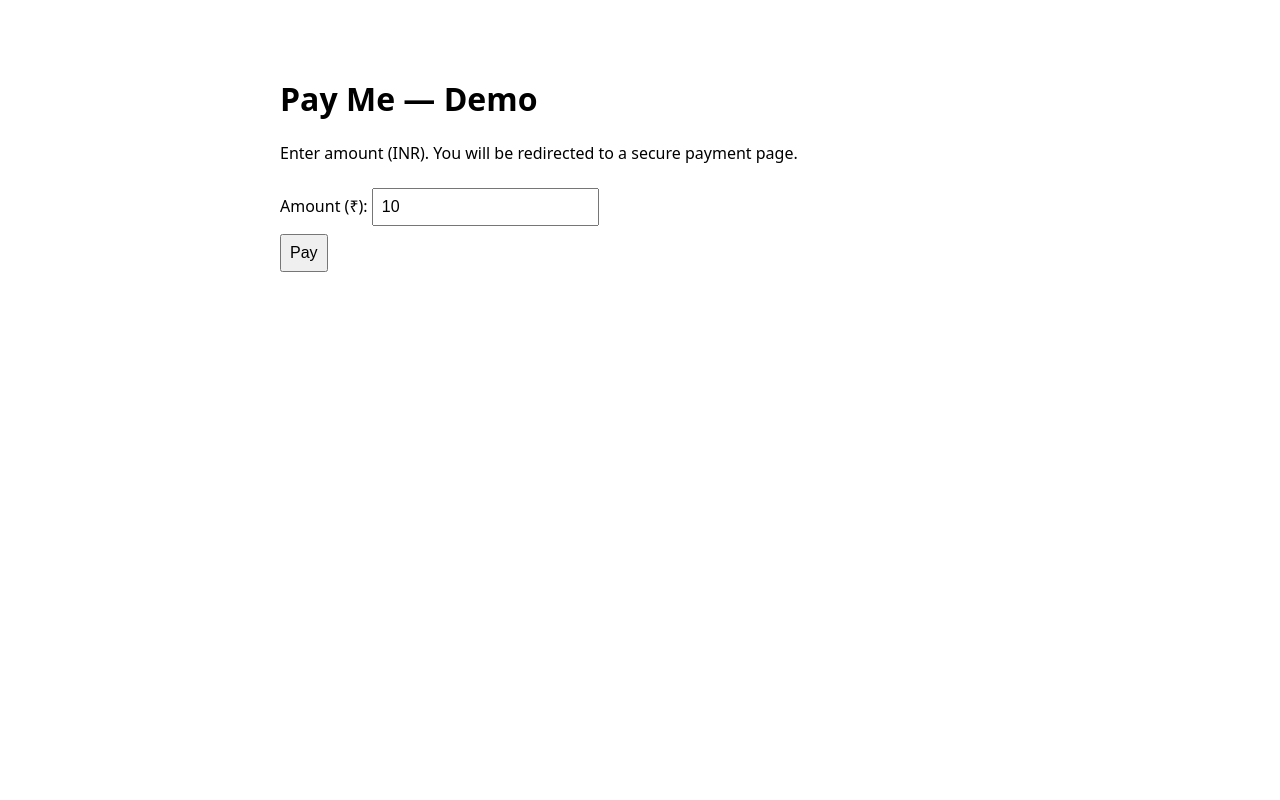
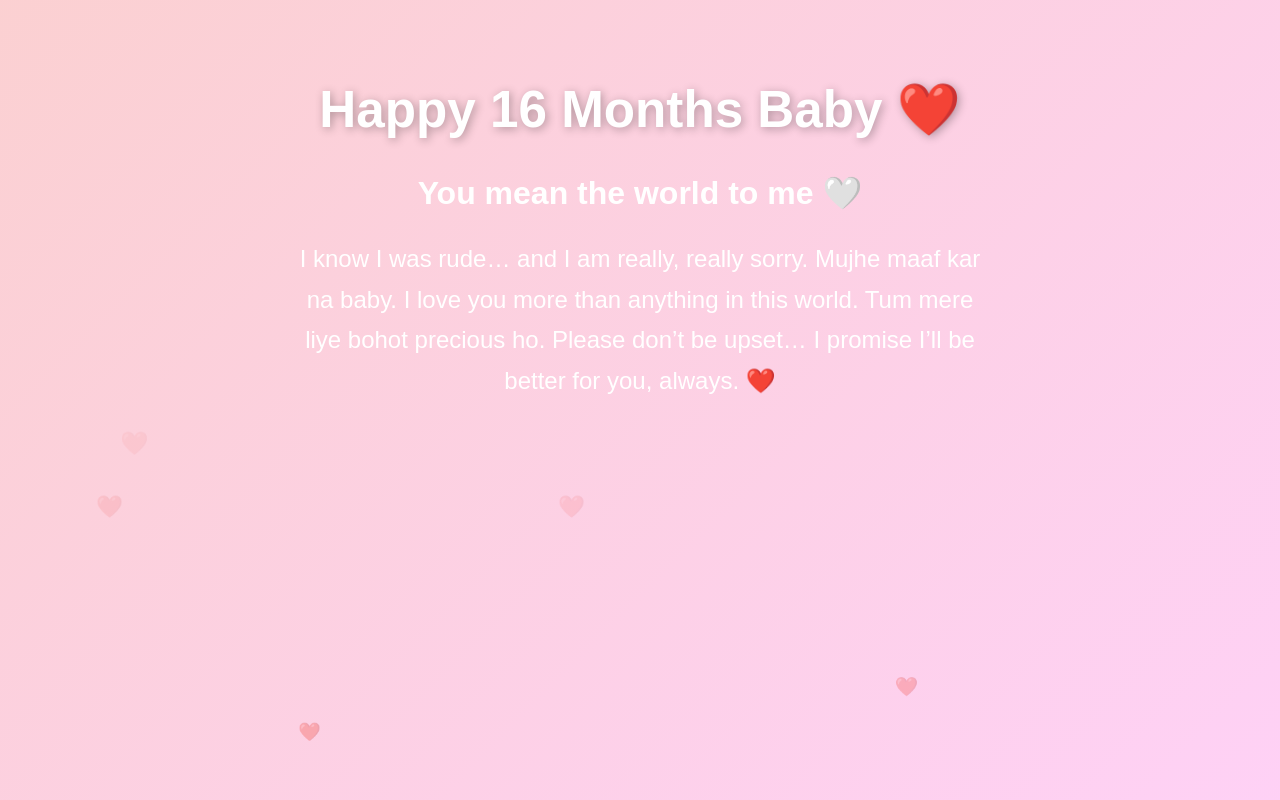
Before and after one commit to divyam2807/paymentGateway, a plain HTML site: page frontend/index.html in a window 1280 px wide. Drawn offline with Linux system fonts and the light colour scheme.

Commit message:
for baby

```diff
--- a/frontend/index.html
+++ b/frontend/index.html
@@ -1,51 +1,98 @@
-<!doctype html>
-<html>
+<!DOCTYPE html>
+<html lang="en">
 <head>
-  <meta charset="utf-8" />
-  <meta name="viewport" content="width=device-width,initial-scale=1" />
-  <title>Pay Me — Demo</title>
-  <style>
-    body{font-family:system-ui,Segoe UI,Roboto,Arial;max-width:720px;margin:40px auto;padding:16px}
-    input,button{font-size:16px;padding:8px;margin-top:8px}
-  </style>
+<meta charset="UTF-8">
+<title>Happy 16 Months Baby ❤️</title>
+<style>
+    body {
+        margin: 0;
+        padding: 0;
+        background: linear-gradient(135deg, #ff9a9e, #fad0c4, #ffd1ff);
+        background-size: 400% 400%;
+        animation: bg 15s ease infinite;
+        font-family: "Poppins", sans-serif;
+        color: #fff;
+        text-align: center;
+        overflow-x: hidden;
+    }
+
+    @keyframes bg {
+        0% { background-position: 0% 50%; }
+        50% { background-position: 100% 50%; }
+        100% { background-position: 0% 50%; }
+    }
+
+    h1 {
+        font-size: 3.2rem;
+        margin-top: 80px;
+        text-shadow: 2px 2px 10px rgba(0,0,0,0.3);
+        animation: fadeIn 2s ease forwards;
+    }
+
+    h2 {
+        margin-top: 20px;
+        font-size: 2rem;
+        animation: fadeIn 3s ease forwards;
+    }
+
+    p {
+        margin-top: 25px;
+        font-size: 1.5rem;
+        max-width: 700px;
+        margin-left: auto;
+        margin-right: auto;
+        line-height: 1.7;
+        animation: fadeIn 4s ease forwards;
+    }
+
+    @keyframes fadeIn {
+        from { opacity: 0; transform: translateY(20px); }
+        to { opacity: 1; transform: translateY(0); }
+    }
+
+    .heart {
+        position: fixed;
+        color: rgba(255,255,255,0.7);
+        animation: floatUp 6s linear infinite;
+        font-size: 20px;
+    }
+
+    @keyframes floatUp {
+        from { transform: translateY(100vh) scale(0.5); opacity: 1; }
+        to { transform: translateY(-10vh) scale(1.2); opacity: 0; }
+    }
+</style>
 </head>
 <body>
-  <h1>Pay Me — Demo</h1>
-  <p>Enter amount (INR). You will be redirected to a secure payment page.</p>
-  <label>Amount (₹): <input id="amount" type="number" min="1" value="10" /></label><br/>
-  <button id="pay">Pay</button>
 
-  <script>
-    const BACKEND = 'https://YOUR_BACKEND_DOMAIN'; // replace with your deployed backend URL
+<h1>Happy 16 Months Baby ❤️</h1>
+<h2>You mean the world to me 🤍</h2>
 
-    async function createLink(amount) {
-      const res = await fetch(BACKEND + '/api/create-link', {
-        method: 'POST',
-        headers: {'Content-Type': 'application/json'},
-        body: JSON.stringify({ amount_in_inr: amount })
-      });
-      if (!res.ok) {
-        const txt = await res.text();
-        throw new Error('Server error: ' + txt);
-      }
-      return res.json();
-    }
+<p>
+    I know I was rude…
+    and I am really, really sorry.
+    Mujhe maaf kar na baby.
+    I love you more than anything in this world.
+    Tum mere liye bohot precious ho.
+    Please don’t be upset…
+    I promise I’ll be better for you, always. ❤️
+</p>
 
-    document.getElementById('pay').addEventListener('click', async () => {
-      const raw = document.getElementById('amount').value;
-      const amount = Math.max(1, Number(raw) || 0);
-      try {
-        const data = await createLink(amount);
-        if (data.link_url) {
-          window.location.href = data.link_url;
-        } else {
-          alert('No payment link returned. Check server logs.');
-          console.log(data);
-        }
-      } catch (e) {
-        alert('Error creating payment link: ' + e.message);
-      }
-    });
-  </script>
+<script>
+// Create floating hearts
+function createHeart() {
+    const heart = document.createElement("div");
+    heart.classList.add("heart");
+    heart.innerHTML = "❤️";
+    heart.style.left = Math.random() * 100 + "vw";
+    heart.style.animationDuration = (Math.random() * 4 + 3) + "s";
+    document.body.appendChild(heart);
+
+    setTimeout(() => heart.remove(), 6000);
+}
+
+setInterval(createHeart, 400);
+</script>
+
 </body>
 </html>
```
